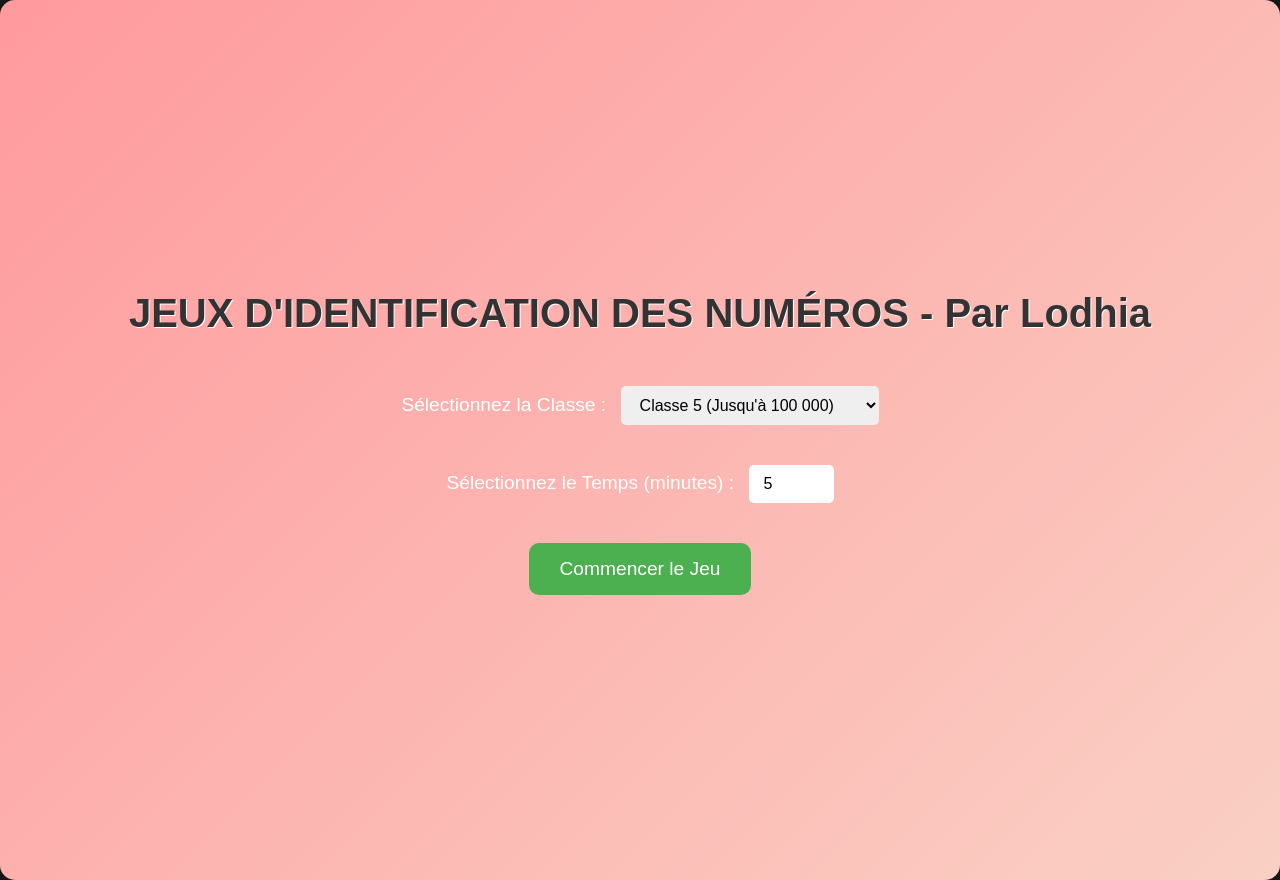
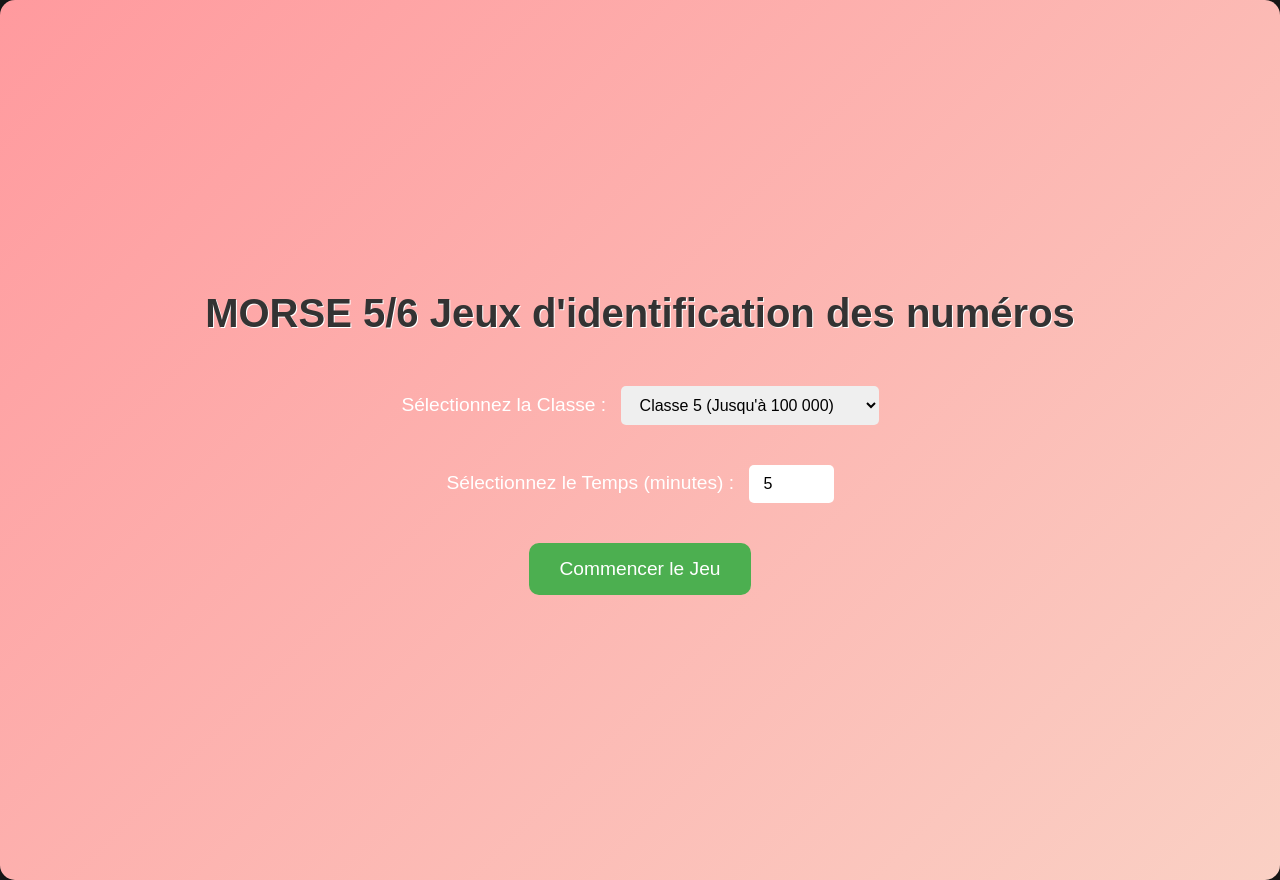
Before and after one commit to alkloihd/namethatnumber, a plain HTML site: page index.html in a window 1280 px wide. Drawn offline with Linux system fonts and the light colour scheme.

Commit message:
index.html

```diff
--- a/index.html
+++ b/index.html
@@ -4,13 +4,13 @@
     <meta charset="UTF-8">
     <meta http-equiv="X-UA-Compatible" content="IE=edge">
     <meta name="viewport" content="width=device-width, initial-scale=1.0">
-    <title>JEUX D'IDENTIFICATION DES NUMÉROS - Par Lodhia</title>
+    <title>MORSE 5/6 Jeux d'identification des numéros</title>
     <link rel="stylesheet" href="styles.css">
 </head>
 <body>
     <!-- Intro Screen -->
     <div id="intro-screen" class="screen">
-        <h1>JEUX D'IDENTIFICATION DES NUMÉROS - Par Lodhia</h1>
+        <h1>MORSE 5/6 Jeux d'identification des numéros</h1>
         <div class="form-group">
             <label for="grade">Sélectionnez la Classe :</label>
             <select id="grade">
```
